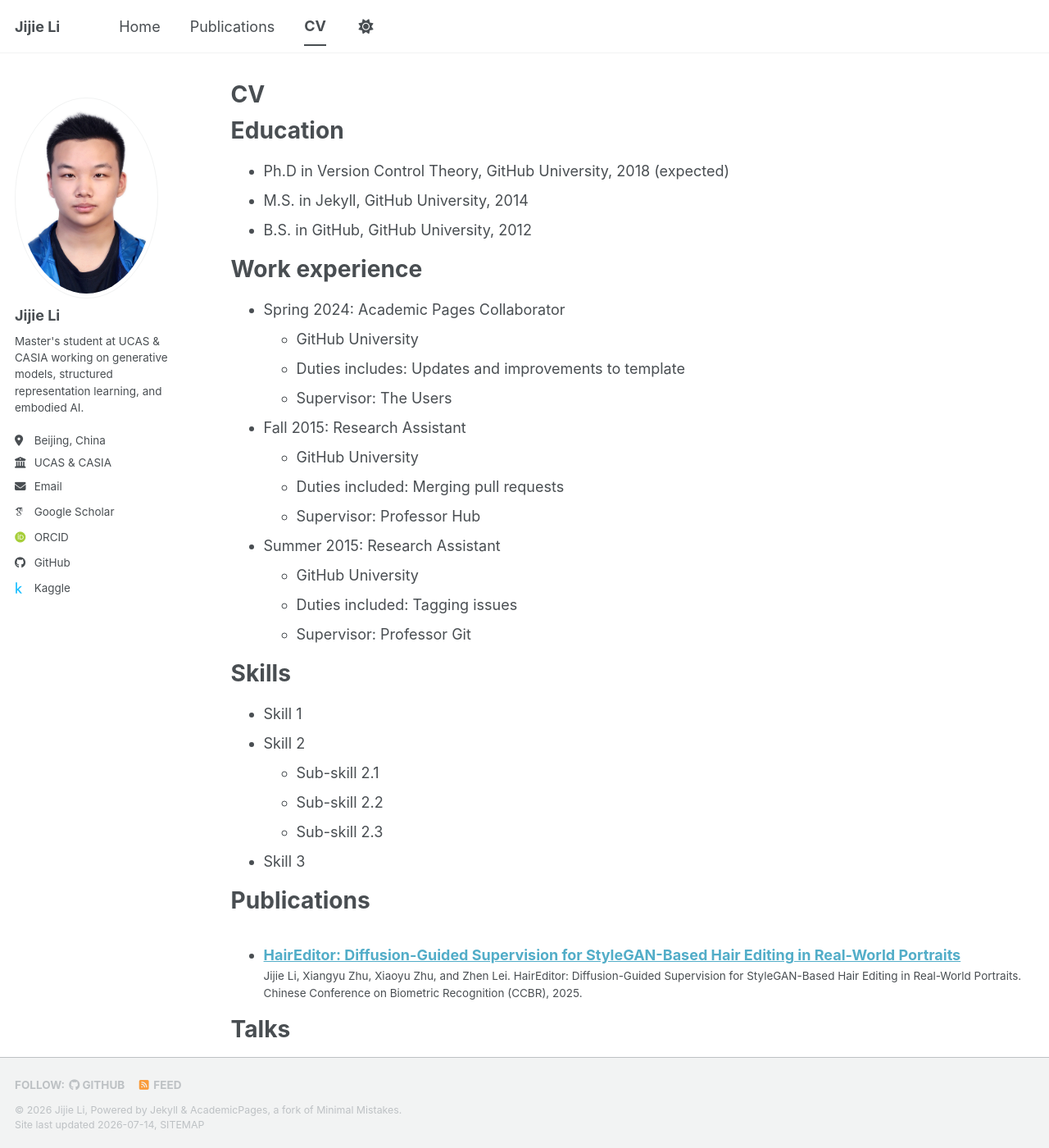
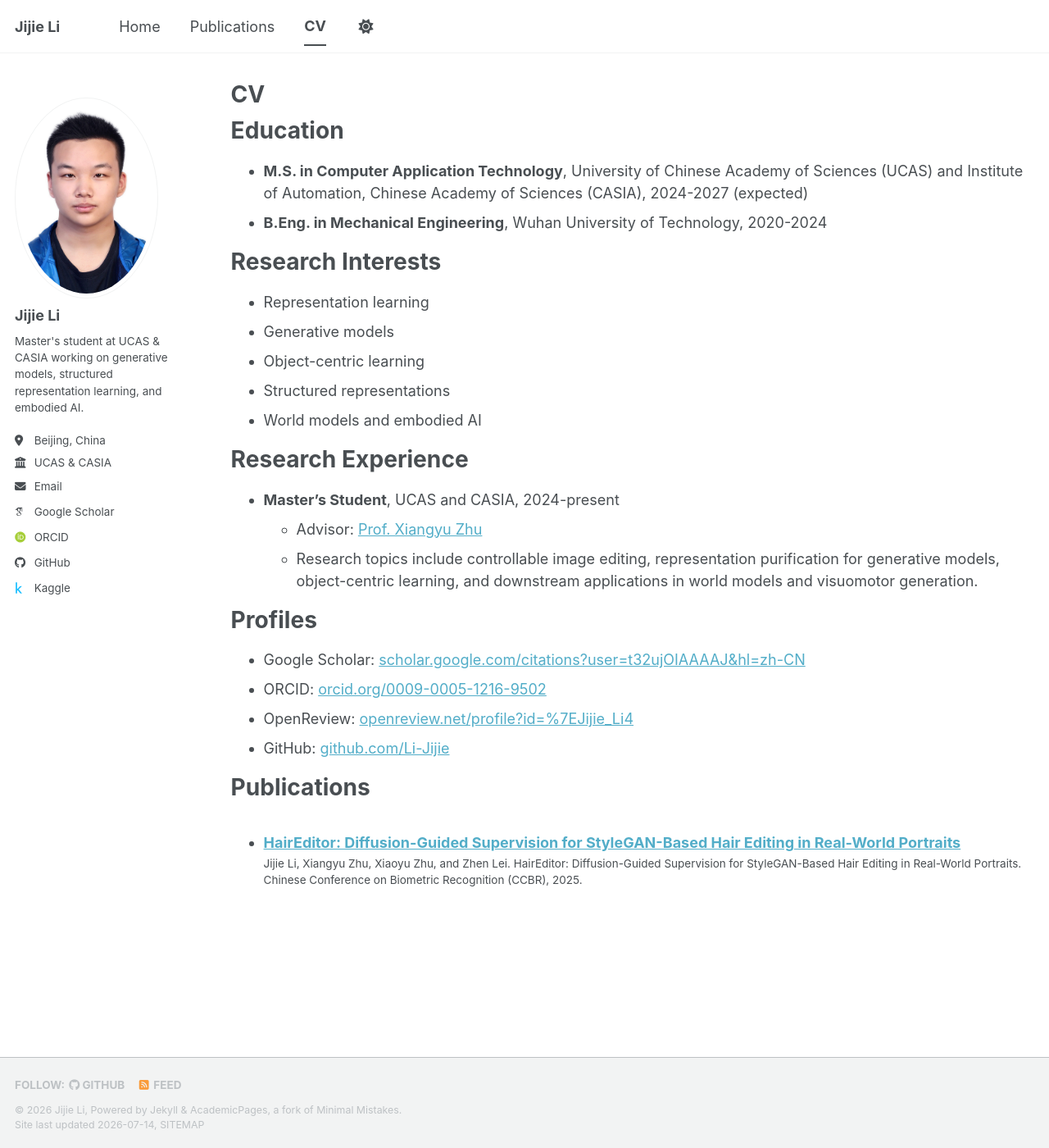
Before and after one commit to Li-Jijie/Li-Jijie.github.io, a Jekyll site: the page built from _pages/cv.md, in a window 1280 px wide and 1400 px high. Shown: the whole window at 82% size. Built offline with Jekyll 4.4.1, drawn with Linux system fonts in a browser that asks for light colours; some web fonts are replaced; a script bundle is joined from its source files by our own code; library files that are not in the unit come from our copies; some of the changed text lies outside the part shown.

Commit message:
Update cv.md

```diff
--- a/_pages/cv.md
+++ b/_pages/cv.md
@@ -11,54 +11,32 @@ redirect_from:
 
 Education
 ======
-* Ph.D in Version Control Theory, GitHub University, 2018 (expected)
-* M.S. in Jekyll, GitHub University, 2014
-* B.S. in GitHub, GitHub University, 2012
+* **M.S. in Computer Application Technology**, University of Chinese Academy of Sciences (UCAS) and Institute of Automation, Chinese Academy of Sciences (CASIA), 2024-2027 (expected)
+* **B.Eng. in Mechanical Engineering**, Wuhan University of Technology, 2020-2024
 
-Work experience
+Research Interests
 ======
-* Spring 2024: Academic Pages Collaborator
-  * GitHub University
-  * Duties includes: Updates and improvements to template
-  * Supervisor: The Users
+* Representation learning
+* Generative models
+* Object-centric learning
+* Structured representations
+* World models and embodied AI
 
-* Fall 2015: Research Assistant
-  * GitHub University
-  * Duties included: Merging pull requests
-  * Supervisor: Professor Hub
+Research Experience
+======
+* **Master's Student**, UCAS and CASIA, 2024-present
+  * Advisor: [Prof. Xiangyu Zhu](https://xiangyuzhu-open.github.io/homepage/)
+  * Research topics include controllable image editing, representation purification for generative models, object-centric learning, and downstream applications in world models and visuomotor generation.
 
-* Summer 2015: Research Assistant
-  * GitHub University
-  * Duties included: Tagging issues
-  * Supervisor: Professor Git
-
-Skills
+Profiles
 ======
-* Skill 1
-* Skill 2
-  * Sub-skill 2.1
-  * Sub-skill 2.2
-  * Sub-skill 2.3
-* Skill 3
+* Google Scholar: [scholar.google.com/citations?user=t32ujOIAAAAJ&hl=zh-CN](https://scholar.google.com/citations?user=t32ujOIAAAAJ&hl=zh-CN)
+* ORCID: [orcid.org/0009-0005-1216-9502](https://orcid.org/0009-0005-1216-9502)
+* OpenReview: [openreview.net/profile?id=%7EJijie_Li4](https://openreview.net/profile?id=%7EJijie_Li4)
+* GitHub: [github.com/Li-Jijie](https://github.com/Li-Jijie)
 
 Publications
 ======
   <ul>{% for post in site.publications reversed %}
     {% include archive-single-cv.html %}
   {% endfor %}</ul>
-
-Talks
-======
-  <ul>{% for post in site.talks reversed %}
-    {% include archive-single-talk-cv.html  %}
-  {% endfor %}</ul>
-
-Teaching
-======
-  <ul>{% for post in site.teaching reversed %}
-    {% include archive-single-cv.html %}
-  {% endfor %}</ul>
-
-Service and leadership
-======
-* Currently signed in to 43 different slack teams
```
